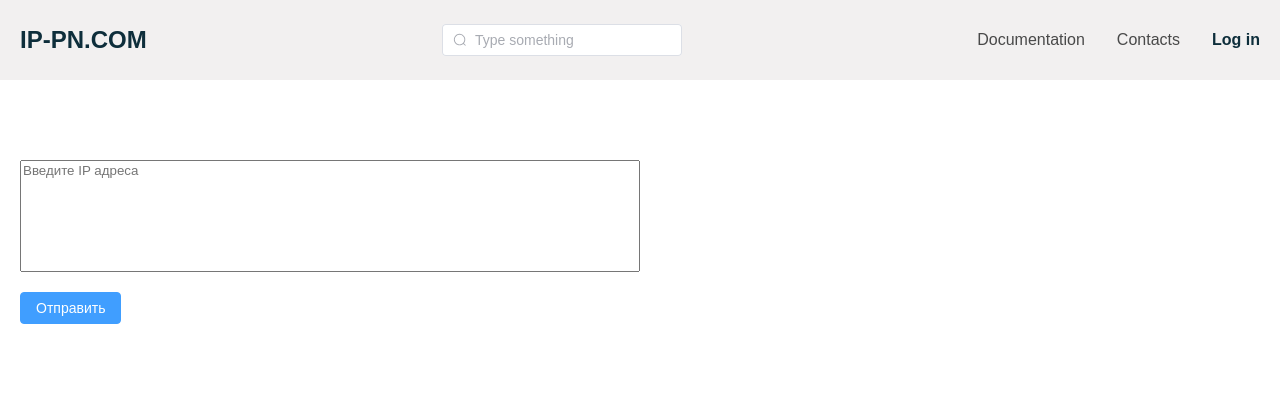
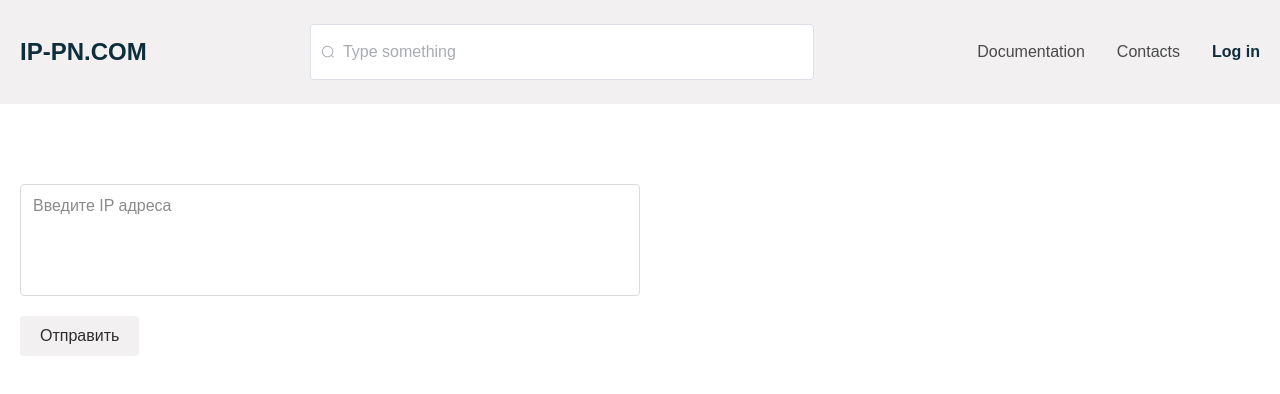
Before and after one commit to eleskin/ip-check, a Vue app: page / in a window 1280 px wide. Shown: the top 394 px of the page. Built offline with nearby package versions, Linux system fonts and the light colour scheme.

Commit message:
Hide dropdown

```diff
--- a/src/components/AppHeader.vue
+++ b/src/components/AppHeader.vue
@@ -5,15 +5,14 @@
         <router-link to="/">IP-PN.COM</router-link>
       </div>
       <div class="AppHeader__search">
-        <el-dropdown ref="dropdown1" trigger="contextmenu">
+        <el-dropdown ref="dropdown1">
           <el-input
             v-model="searchValue"
-            style="width: 240px"
             placeholder="Type something"
             :prefix-icon="Search"
             @focus="handleFocusSearch"
           />
-          <template #dropdown>
+          <template #dropdown v-if="isValidIp">
             <el-dropdown-menu style="width: 300px">
               <el-dropdown-item><router-link :to="`/${suggestedIp}`">{{ suggestedIp }}</router-link></el-dropdown-item>
             </el-dropdown-menu>
@@ -43,6 +42,7 @@ import debounce from '@/utils/debounce';
 
 const searchValue = ref('');
 const dropdown1 = ref();
+const isValidIp = ref(false);
 
 const showClick = () => {
   if (!dropdown1.value) return
@@ -63,6 +63,7 @@ watch(
   () => searchValue.value,
   (value) => {
     if (!/^((25[0-5]|(2[0-4]|1\d|[1-9]|)\d)\.?\b){4}$/.test(value)) {
+      isValidIp.value = false;
       return;
     }
 
@@ -70,8 +71,10 @@ watch(
       const result = await axios.get(`http://ip-api.com/json/${value}`);
 
       suggestedIp.value = value;
-      showClick()
       console.log(result.data.query);
+
+      isValidIp.value = true;
+      showClick();
     }, 1000);
 
     debouncedHandle()
@@ -122,4 +125,15 @@ watch(
   color: #0E2E3B;
   font-weight: 600;
 }
+
+.AppHeader__search input {
+  width: 460px;
+  font-size: 16px;
+  padding: 12px 0;
+  height: auto;
+}
+
+.AppHeader__search span::before {
+  opacity: 0;
+}
 </style>
--- a/src/views/AppHome.vue
+++ b/src/views/AppHome.vue
@@ -22,20 +22,20 @@ const ipList = ref([]);
 const textareaValue = ref('');
 
 const handleFormSubmit = async () => {
-	const filteredIpList = textareaValue.value.split('\n').filter((ip) => {
+	if (!textareaValue.value.trim()) return;
+
+	const filteredIpList = textareaValue.value.trim().split('\n').filter((ip) => {
 		if (!/^((25[0-5]|(2[0-4]|1\d|[1-9]|)\d)\.?\b){4}$/.test(ip)) {
 			alert(`Некорректный IP: ${ip}`);
 			return;
 		}
-
-		return ip;
 	});
 
 	const result = await axios.all(filteredIpList.map((ip) => axios.get(`http://ip-api.com/json/${ip}`)));
 
 	ipList.value = result.map((item) => item.data);
 
-	isVisibleTextArea.value = false;
+	if (ipList.value.length) isVisibleTextArea.value = false;
 };
 </script>
 
@@ -56,5 +56,32 @@ const handleFormSubmit = async () => {
 		width: 100%;
 		height: 112px;
 		resize: none;
+		padding: 12px;
+		font-size: 16px;
 	}
+
+.AppHome__form textarea {
+	border-radius: 4px;
+	border: 1px solid #DADADA;
+}
+
+.AppHome__form textarea::placeholder {
+		color: #8A8A8A;
+}
+
+.AppHome__form button {
+	background-color: #f2f0f0;
+	color: #2C2C2C;
+	font-size: 16px;
+	padding: 12px 20px;
+	height: auto;
+	width: auto;
+	border: none;
+	border-radius: 4px;
+}
+
+.AppHome__form button:hover {
+	background-color: #f2f0f0;
+	color: #2C2C2C;
+}
 </style>
```
